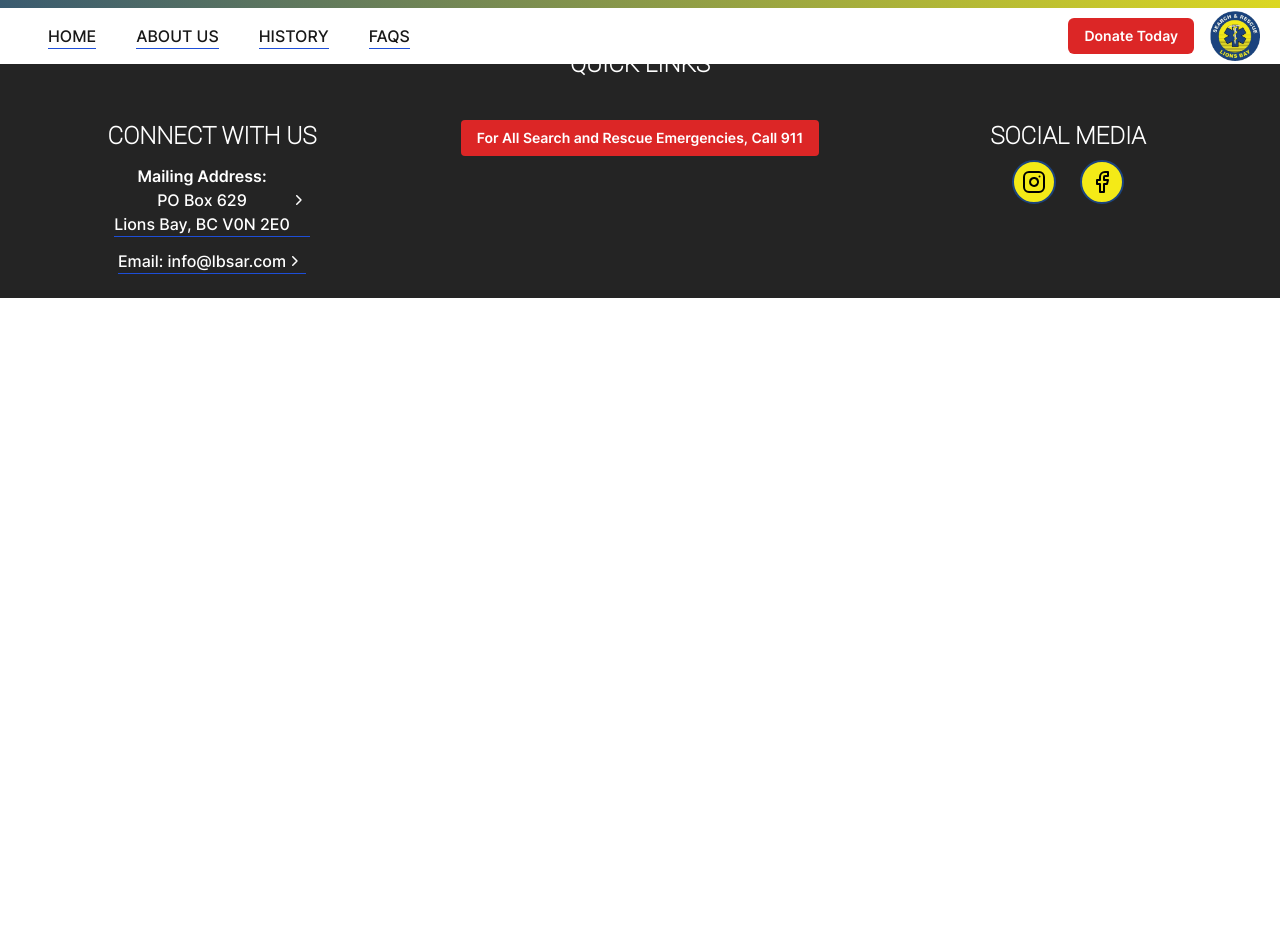
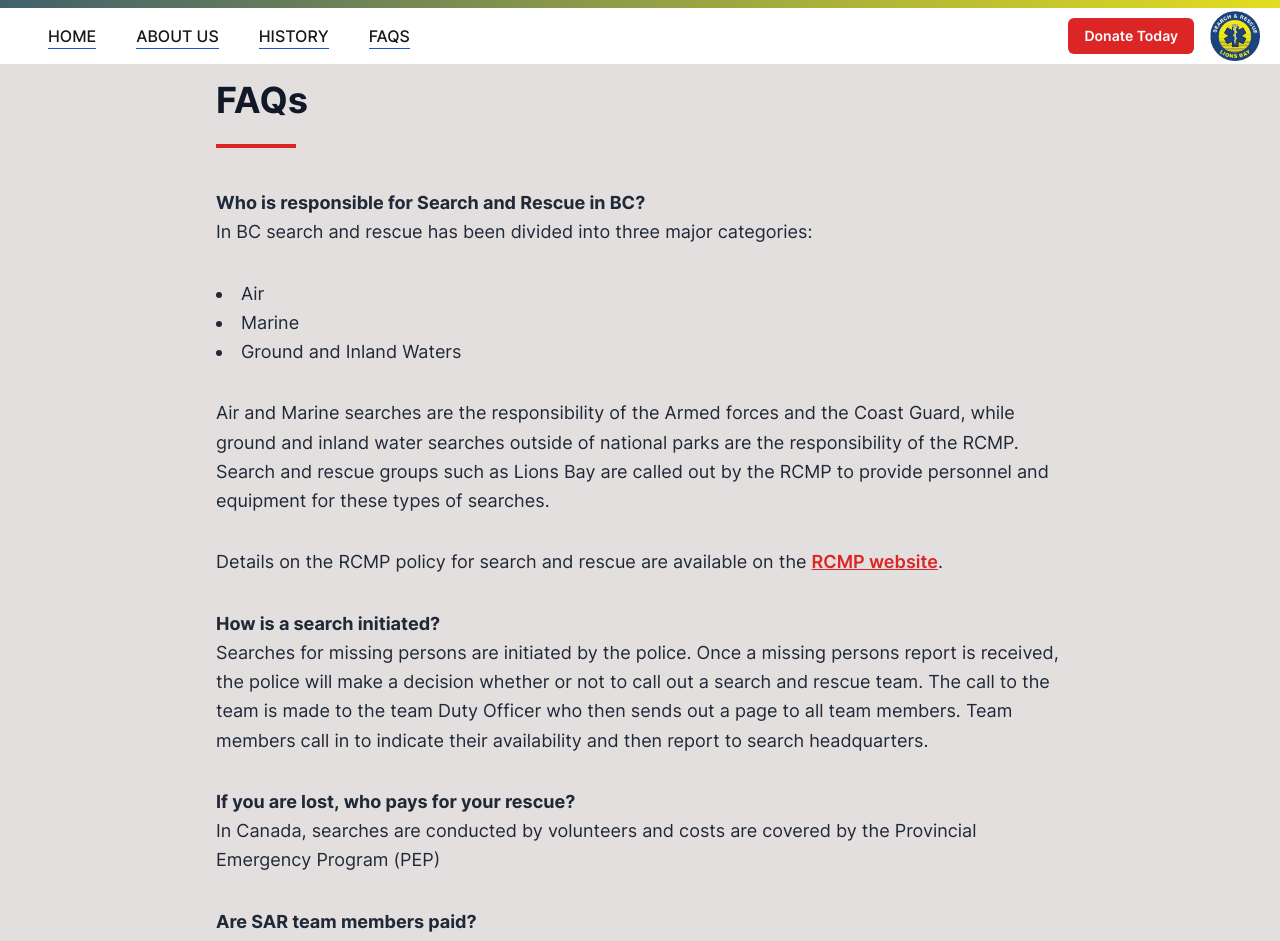
Before and after one commit to jacobsch/lbsar.com, a Next.js app: page /faq in a window 1280 px wide. Shown: the top 941 px of the page. Before the commit the page ends 800 px from the top, so only its background shows below. Built offline with nearby package versions, Linux system fonts and the light colour scheme.

Commit message:
Finished FAQ page

```diff
--- a/src/pages/faq/index.tsx
+++ b/src/pages/faq/index.tsx
@@ -1,19 +1,112 @@
+import { useEffect } from 'react';
 import Layout from '$/layout/Layout';
 import Seo from '$/Seo';
 
-/**
- * SVGR Support
- * Caveat: No React Props Type.
- *
- * You can override the next-env if the type is important to you
- * @see https://stackoverflow.com/questions/68103844/how-to-override-next-js-svg-module-declaration
- */
+export default function FAQPage() {
+  useEffect(() => {
+    // Page-specific light gray background
+    document.body.classList.add('faq-page-bg');
+    return () => document.body.classList.remove('faq-page-bg');
+  }, []);
 
-export default function VolunteerPage() {
   return (
     <Layout transparentHeader={false}>
-      <Seo templateTitle='Volunteer' />
-      <main>
+      <Seo templateTitle="FAQs" />
+
+      <main className="mx-auto max-w-4xl px-6 py-20 text-gray-800">
+        {/* ================= FAQ TITLE ================= */}
+        <h1 className="mb-6 text-4xl font-bold text-gray-900">
+          FAQs
+        </h1>
+        <div className="mb-10 h-1 w-20 bg-red-600" />
+
+        <div className="space-y-8 text-lg leading-relaxed">
+          <p>
+            <strong>Who is responsible for Search and Rescue in BC?</strong><br />
+            In BC search and rescue has been divided into three major categories:
+          </p>
+          <ul className="list-disc list-inside">
+            <li>Air</li>
+            <li>Marine</li>
+            <li>Ground and Inland Waters</li>
+          </ul>
+          <p>
+            Air and Marine searches are the responsibility of the Armed forces and the Coast Guard,
+            while ground and inland water searches outside of national parks are the responsibility of the RCMP.
+            Search and rescue groups such as Lions Bay are called out by the RCMP to provide personnel and equipment for these types of searches.
+          </p>
+          <p>
+            Details on the RCMP policy for search and rescue are available on the{' '}
+            <a href="https://rcmp.ca/en" className="text-red-600 font-semibold underline" target="_blank" rel="noopener noreferrer">
+              RCMP website
+            </a>.
+          </p>
+
+          <p>
+            <strong>How is a search initiated?</strong><br />
+            Searches for missing persons are initiated by the police. Once a missing persons report is received,
+            the police will make a decision whether or not to call out a search and rescue team.
+            The call to the team is made to the team Duty Officer who then sends out a page to all team members.
+            Team members call in to indicate their availability and then report to search headquarters.
+          </p>
+
+          <p>
+            <strong>If you are lost, who pays for your rescue?</strong><br />
+            In Canada, searches are conducted by volunteers and costs are covered by the Provincial Emergency Program (PEP)
+          </p>
+
+          <p>
+            <strong>Are SAR team members paid?</strong><br />
+            No member of Lions Bay Search and Rescue is paid, all team members are volunteers and take time off from work and their personal lives to respond to searches.
+          </p>
+
+          <p>
+            <strong>How is the team funded?</strong><br />
+            Money for the team is raised through donations by companies or individuals.
+            The Provincial Emergency Program (PEP) will cover search expenses and lost equipment,
+            but all equipment must be initially purchased by the team or individuals.
+            To see our sponsors or make a donation to the team click <a href="https://www.canadahelps.org/en/dn/9468" target="_blank" className="text-red-600 font-semibold underline">here</a>.
+          </p>
+
+<p>
+  <strong>How many searches are there in BC each year?</strong><br />
+  In 2004 there were 933 searches involving 1,193 lost persons.
+  1,032 of these people were rescued alive. A detailed breakdown of incidents can be found on the
+  {' '}
+  <a
+    href="https://www2.gov.bc.ca/gov/content/safety/emergency-management/emergency-management/reports"
+    target="_blank"
+    rel="noopener noreferrer"
+    className="text-red-600 font-semibold underline"
+  >
+    PEP incident summaries website
+  </a>
+  .
+</p>
+
+
+          <p>
+            <strong>How many teams are there in BC?</strong><br />
+            There are approximately 4700 volunteers in BC, organized into 93 provincial and 7 IRT (Initial Response Teams) teams.
+            These teams are called onto support:
+          </p>
+          <ul className="list-disc list-inside">
+            <li>Police searching for lost persons</li>
+            <li>BC Ambulance service for assistance in transporting injured persons if specialized skills and equipment are needed.</li>
+            <li>Coroners office for the recovery of the deceased if specialized skills and equipment are needed.</li>
+            <li>Department of National Defense and Canadian Coast Guard in their mandate of air and marine search and rescue.</li>
+            <li>Local governments during civil emergencies</li>
+          </ul>
+          <p>
+            These groups are coordinated and maintained by the{' '}
+            <a href="https://www2.gov.bc.ca/gov/content/safety/emergency-management"
+               className="text-red-600 font-semibold underline" target="_blank" rel="noopener noreferrer">
+               Provincial Emergency Program (PEP)
+               <br />
+               <br />
+            </a> More info can be found at the <a href="https://bcsara.com/" target="_blank" className="text-red-600 font-semibold underline">BC Search and Rescue Association Website</a>.
+          </p>
+        </div>
       </main>
     </Layout>
   );
--- a/src/styles/globals.css
+++ b/src/styles/globals.css
@@ -88,3 +88,7 @@ html {
   --scroll-behavior: smooth !important;
   scroll-behavior: smooth !important;
 }
+
+.faq-page-bg {
+  background-color: #e4dfdf;
+}
```
